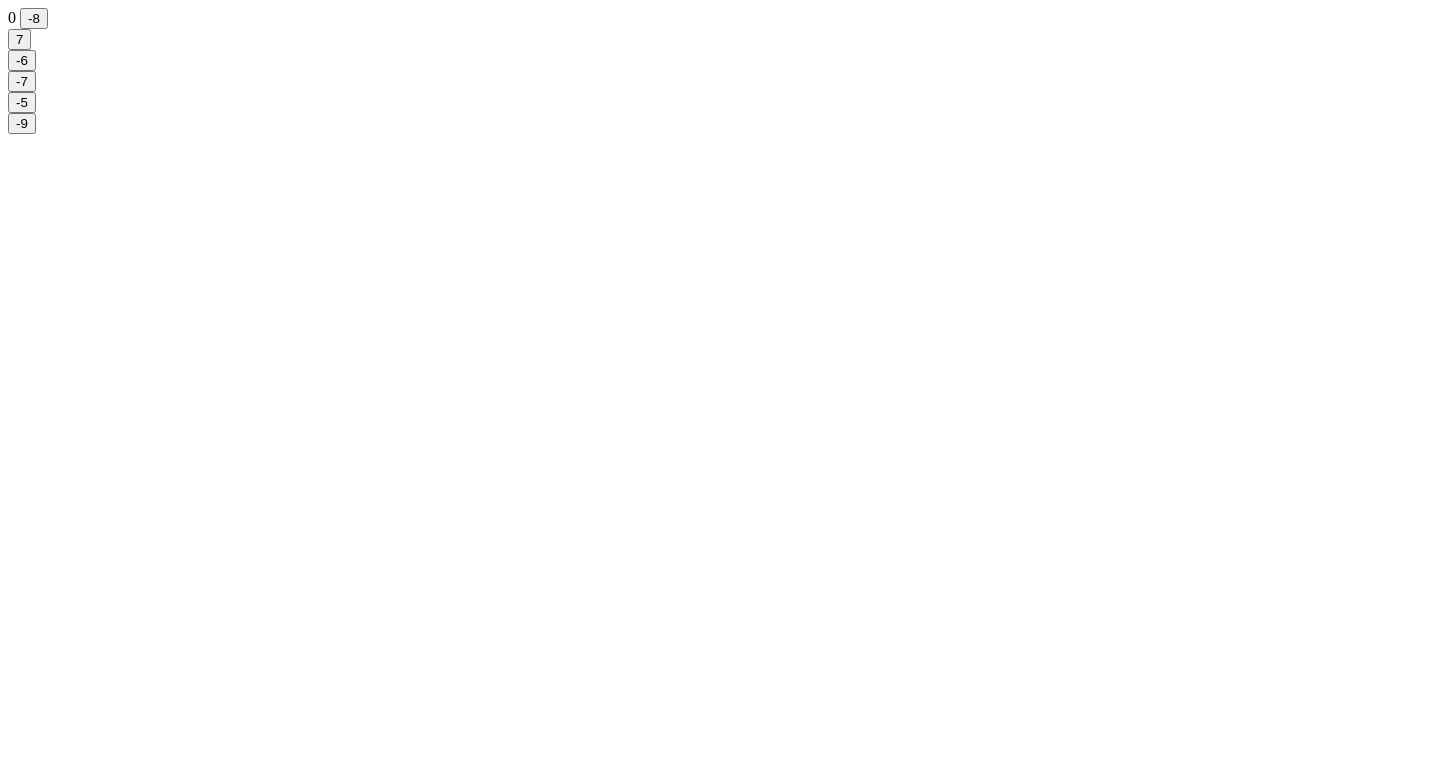
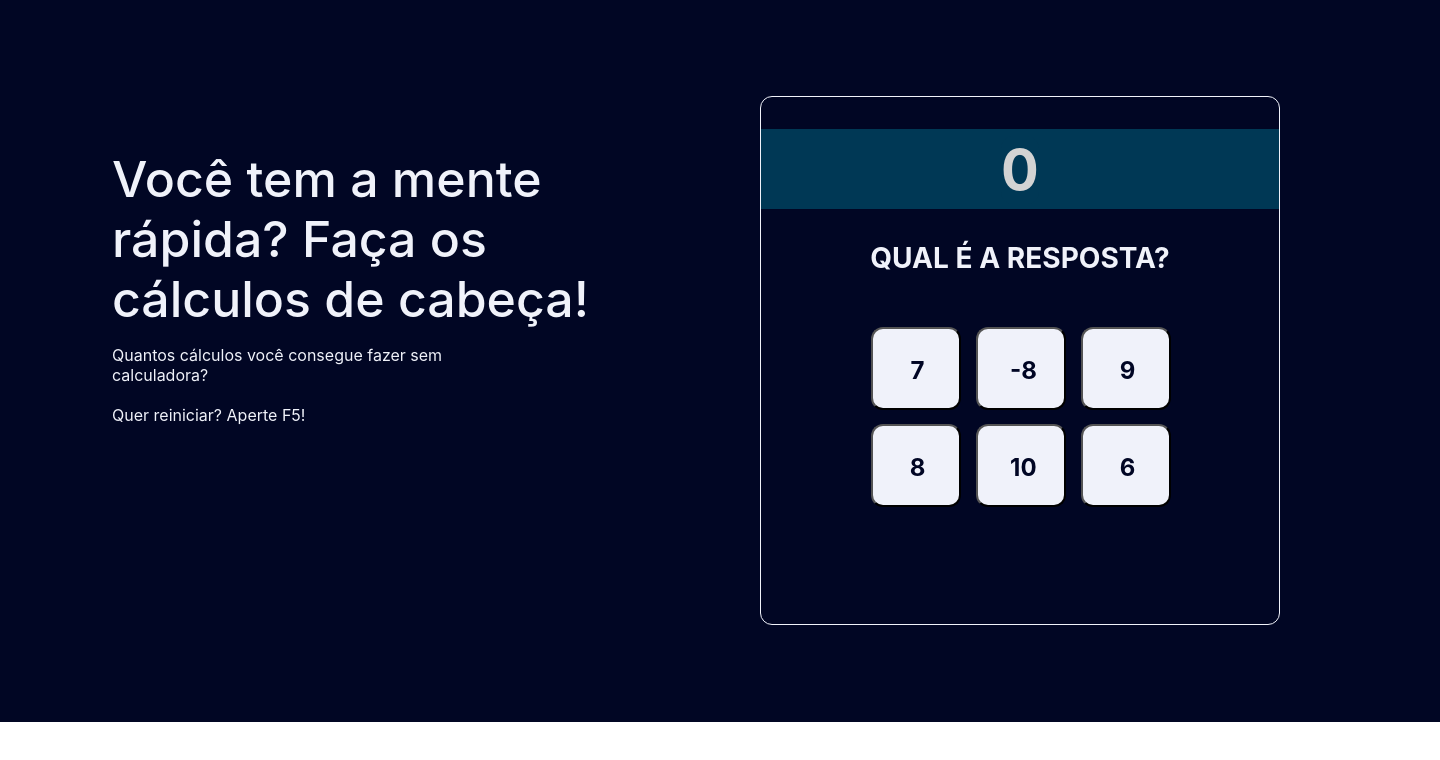
Before and after one commit to franciscomachadoo/TrabalhoIc, a plain HTML site: page jogo3.html in a window 1280 px wide. Shown: the whole page, 1440 px wide, since content can reach past the window. Drawn offline with Linux system fonts and the light colour scheme.

Commit message:
qqr coisa

```diff
--- a/jogo3.css
+++ b/jogo3.css
@@ -1,3 +1,124 @@
+* {
+    margin: 0;
+    padding: 0;
+    box-sizing: border-box;
+}
+
 .container {
-     text-align: center;
- }
+    width: 90rem;
+    height: 45.125rem;
+    background: #010624;
+}
+
+.tittles {
+    margin-top: 9.31rem;
+    margin-left: 7rem ;
+    display: inline-flex;
+    flex-direction: column;
+    align-items: flex-start;
+    gap: 1rem;
+}
+
+.tittle1 {
+    color: #F0F2FA;font-family: Inter;
+    font-size: 3.125rem;
+    font-style: normal;
+    font-weight: 500;
+    line-height: normal;
+    width: 30.5rem;
+}
+
+.tittle2 {
+    width: 25.8125rem;
+    color: #F0F2FA;
+    font-family: Inter;
+    font-size: 1rem;
+    font-style: normal;
+    font-weight: 400;
+    line-height: normal;
+}
+
+.content {
+    display: inline-block;
+    position:absolute;
+    width: 32.5rem;
+    height: 33.0625rem;
+    flex-shrink: 0;
+    border-radius: 0.75rem;
+    border: 1px solid #F0F2FA;
+    margin-left: 10rem;
+    margin-top: 6rem;
+}
+
+.contentofmensage {
+    display: flex;
+    height: 5rem;
+    padding: 0.75rem 1.3125rem 0.6875rem 1.3125rem;
+    justify-content: center;
+    align-items: center;
+    background: #003855;
+    margin-top: 2rem;
+}
+.mensagem {
+    color: #F0F2FA;
+    font-family: Inter;
+    font-size: 3.5rem;
+    font-style: normal;
+    font-weight: 700;
+    line-height: normal;
+    border-radius: 0.75rem;
+    background: #003855;
+    text-align: center;
+}
+
+.pergunta {
+    color: #F0F2FA;
+    font-family: Inter;
+    font-size: 1.5rem;
+    font-style: normal;
+    font-weight: 400;
+    line-height: normal;
+    text-align: center;
+    margin-top: 2rem;
+}
+.contentofbuttons {
+    display: flex;
+    width: 18.75rem;
+    align-items: flex-start;
+    align-content: flex-start;
+    gap: 0.875rem 0.9375rem;
+    flex-wrap: wrap;
+    border-radius: 0.75rem;
+    margin-left:6.88rem;
+    margin-top: 3.25rem;
+}
+.buttons {
+    display: inline-block;
+    width: 5.625rem;
+    height: 5.1875rem;
+    padding: 1.6875rem 1.8125rem 1.6875rem 2rem;
+    justify-content: center;
+    align-items: center;
+    flex-shrink: 0;
+    border-radius: 0.75rem;
+    background: #F0F2FA;
+    color: var(--color-background, #010624);
+    font-family: Inter;
+    font-size: 1.5rem;
+    font-style: normal;
+    font-weight: 700;
+    line-height: normal;
+}
+
+.ErroeAcerto {
+    display: flex;
+    position: absolute;
+    color: #F0F2FA;
+    font-family: Inter;
+    font-size: 1.5rem;
+    font-style: normal;
+    font-weight: 400;
+    line-height: normal;
+    margin-left: 13.9rem;
+    margin-top: 2rem;
+}
--- a/jogo3.html
+++ b/jogo3.html
@@ -4,27 +4,54 @@
   <meta charset="UTF-8">
   <meta name="viewport" content="width=device-width, initial-scale=1.0">
   <title>jogo3</title>
+  <link rel="stylesheet" href="jogo3.css">
 </head>
 <body>
+ <div class="container">
+
+  <div class="tittles">
 
 
-  <span id="mensagem"></span>
+    <p class="tittle1">Você tem a mente rápida? Faça os cálculos de cabeça!</p>
 
 
+    <p class="tittle2">Quantos cálculos você consegue fazer sem calculadora?
+      <br>
+      <br>
+      Quer reiniciar? Aperte F5!
+    </p>
 
 
-  <button id="caixa1"></button> <br>
-  <button id="caixa2"></button> <br>
-  <button id="caixa3"></button> <br>
-  <button id="caixa4"></button> <br>
-  <button id="caixa5"></button> <br>
-  <button id="caixa6"></button> <br>
-  <span id="ErroOuAcerto"></span>
+  </div>
+  <div class="content">
+    <div class="contentofmensage">
+      <p id="mensagem" class="mensagem"></p>
+    </div>
+
+    <div class="pergunta">
+      <h3>QUAL É A RESPOSTA?</h3>
+    </div>
+    <div class="contentofbuttons">
+      <button id="caixa1" class="buttons"></button>
+      <button id="caixa2" class="buttons"></button>
+      <button id="caixa3" class="buttons"></button>
+      <button id="caixa4" class="buttons" ></button>
+      <button id="caixa5" class="buttons" ></button>
+      <button id="caixa6" class="buttons" ></button>
+    </div>
+
+    <span id="ErroOuAcerto" class="ErroeAcerto"></span>
+  </div>
+
+ </div>
+
 
 
 
   <script src="jogo3.js"></script>
 
 
+
+
 </body>
 </html>
--- a/jogo3.js
+++ b/jogo3.js
@@ -1,31 +1,34 @@
-let numeros = []
-
+let numeros = [];
 
 for (let i = 0; i < 10; i++) {
   numeros.push(-10 + Math.floor(Math.random() * 20));
 }
 
-//console.log(numeros)
+let index = 0;
+const cores = ['white', 'lightgrey']; // Adicione mais cores se desejar
 
-let index = 0
+var intervalo = setInterval(function () {
+  document.getElementById('mensagem').innerHTML = numeros[index];
+  document.getElementById('mensagem').style.color = cores[index % cores.length];
 
-var intervalo = setInterval(function(){
-    document.getElementById("mensagem").innerHTML = numeros[index]
-
-    index = (index + 1) % numeros.length
+  index = (index + 1) % numeros.length;
 
   if (index === numeros.length - 1) {
     clearInterval(intervalo);
-        document.getElementById("mensagem").innerHTML = ""
+    document.getElementById('mensagem').innerHTML = '';
+  }
+}, 2000);
+console.log(numeros)
 
-      }
-}, 2000)
 
+const mensagem = document.getElementById("mensagem")
 
 
 
 
 let numero1= numeros[0]
+
+
 let numero2= numeros[1]
 let numero3= numeros[2]
 let numero4= numeros[3]
@@ -34,7 +37,8 @@ let numero6= numeros[5]
 let numero7= numeros[6]
 let numero8= numeros[7]
 
-//console.log(numero1, numero2, numero3, numero4, numero5, numero6, numero7, numero8)
+
+console.log(numero1, numero2, numero3, numero4, numero5, numero6, numero7, numero8)
 
 
 
@@ -52,9 +56,10 @@ function randomizarArray(array) {
 
 const Tamanhomaximo = 6
 
-let soma = (numero1 + numero2 + numero3 + numero4 + numero5 + numero6, numero7 + numero8)
+let soma = ((numero1) + (numero2) + (numero3) + (numero4) +
+(numero5) + (numero6) + (numero7) + (numero8))
 
-//console.log(soma)
+console.log(soma)
 
 let Respostas = [
 
@@ -80,7 +85,7 @@ document.getElementById("caixa6").innerHTML = RespostasNacaixa[5]
 
  document.getElementById("ErroOuAcerto").innerHTML
 
-  const arrayElementosB = document.getElementsByTagName("button");
+  let arrayElementosB = document.getElementsByTagName("button");
 
   for (const elemento of arrayElementosB) {
     // Adicione um evento de clique (click) para cada botão
@@ -92,3 +97,6 @@ document.getElementById("caixa6").innerHTML = RespostasNacaixa[5]
       }
     });
   }
+
+
+  const resetButton = document.getElementById("resetButton");
```
Also changed, not shown: aaa.html (added, +200 -0 lines), index.html (+0 -21 lines). Lines whose indentation alone changed are shown as unchanged.
